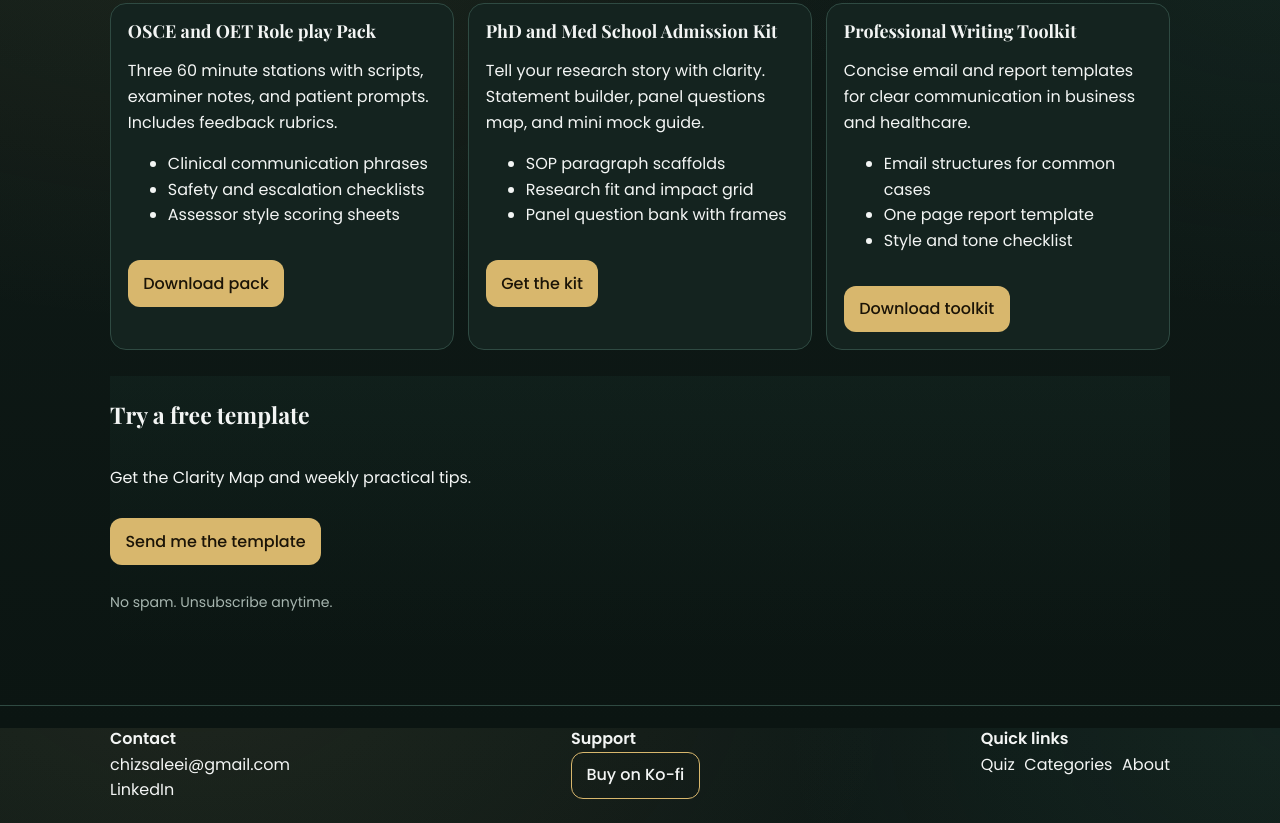
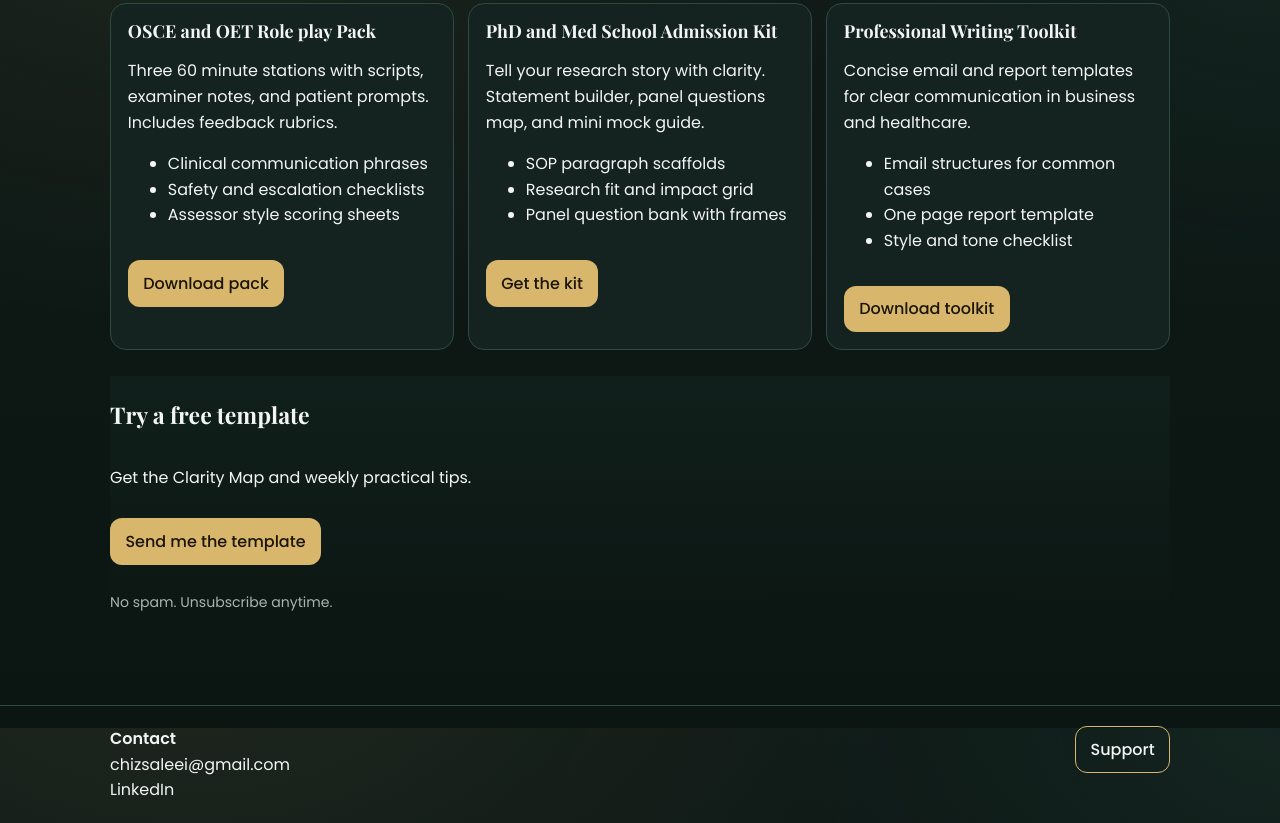
Before and after one commit to chizsaleei/Certificates, a plain HTML site: page client-solutions.html in a window 1280 px wide. Shown: the part 872-1695 px from the top of the page. Drawn offline with nearby package versions, Linux system fonts and the light colour scheme.

Commit message:
Update client-solutions.html

```diff
--- a/client-solutions.html
+++ b/client-solutions.html
@@ -167,25 +167,16 @@
     </section>
   </main>
 
-  <!-- Footer -->
+   <!-- Footer -->
   <footer class="site-footer" role="contentinfo">
-    <div class="container footer-inner">
+    <div class="container footer-inner footer-two-cols">
       <div class="footer-col">
         <strong>Contact</strong>
         <div><a href="mailto:chizsaleei@gmail.com">chizsaleei@gmail.com</a></div>
         <div><a href="https://www.linkedin.com/in/chizsaibanez/" target="_blank" rel="noopener">LinkedIn</a></div>
       </div>
-      <div class="footer-col">
-        <strong>Support</strong>
-        <div><a class="btn btn-support" href="https://ko-fi.com/lifebalanceq" target="_blank" rel="noopener">Buy on Ko-fi</a></div>
-      </div>
-      <div class="footer-col">
-        <strong>Quick links</strong>
-        <div class="footer-links">
-          <a href="quiz.html">Quiz</a>
-          <a href="coaching.html">Categories</a>
-          <a href="about.html">About</a>
-        </div>
+      <div class="footer-col footer-right">
+        <a class="btn btn-support" href="https://ko-fi.com/lifebalanceq" target="_blank" rel="noopener">Support</a>
       </div>
     </div>
   </footer>
```
